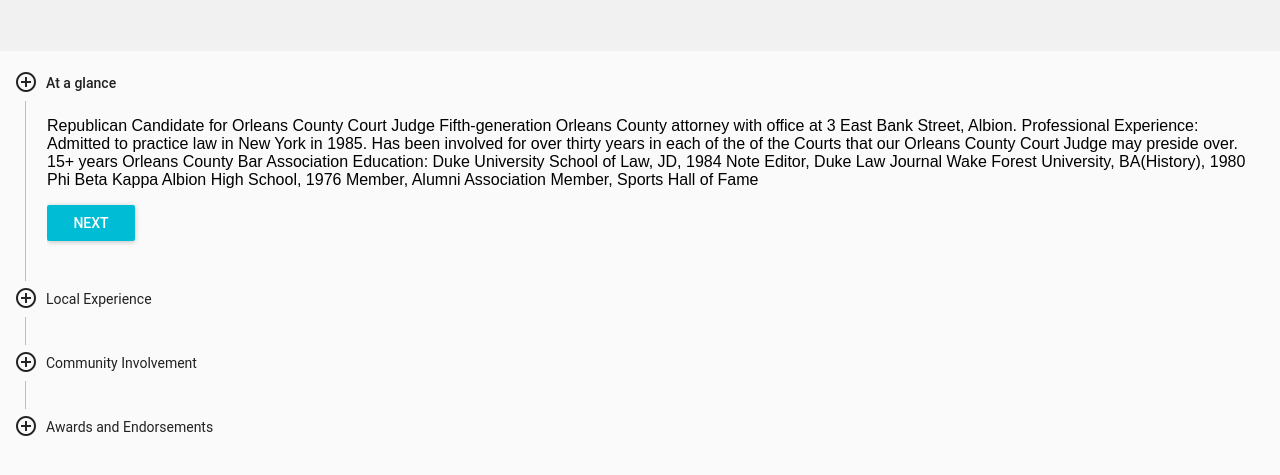
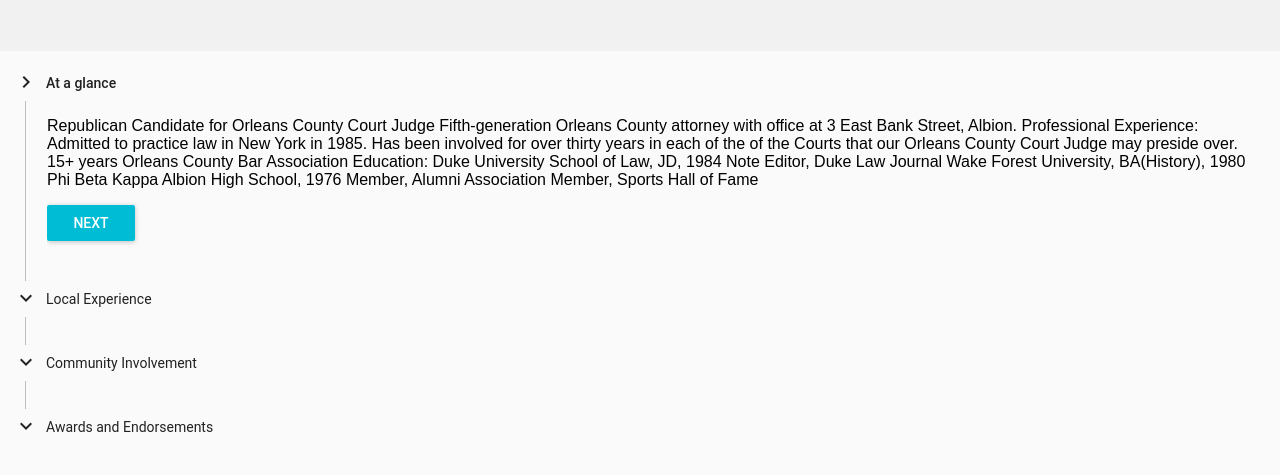
Before and after one commit to ras9841/SC_esq, a React (Create React App) app: page / in a window 1280 px wide. Shown: the part 305-780 px from the top of the page. Built offline with nearby package versions, Linux system fonts and the light colour scheme.

Commit message:
active section icons

```diff
--- a/src/StepSection.js
+++ b/src/StepSection.js
@@ -3,6 +3,9 @@ import {Step, Stepper, StepButton, StepContent} from 'material-ui/Stepper';
 import RaisedButton from 'material-ui/RaisedButton';
 import FlatButton from 'material-ui/FlatButton';
 import FontIcon from 'material-ui/FontIcon';
+
+const down = "keyboard_arrow_down";
+const right = "keyboard_arrow_right";
 
 class StepSection extends React.Component {
   constructor(props) {
@@ -11,6 +14,7 @@ class StepSection extends React.Component {
 
     this.state = {
       stepIndex: 0,
+      icon: down
     };
   }
 
@@ -53,9 +57,17 @@ class StepSection extends React.Component {
     );
   }
 
+  handleOnClick(index) {
+    this.setState({
+      stepIndex: index,
+    })
+  }
+
   render() {
     const {stepIndex} = this.state;
     const {data} = this.props;
+    const activeIcon = <FontIcon className="material-icons">keyboard_arrow_right</FontIcon>;
+    const defaultIcon = <FontIcon className="material-icons">keyboard_arrow_down</FontIcon>
     return (
       <div>
         <Stepper
@@ -67,7 +79,7 @@ class StepSection extends React.Component {
             <Step key={index}>
             <StepButton
               onClick={() => this.setState({stepIndex: index})}
-              icon={<FontIcon className="material-icons">add_circle_outline</FontIcon>}
+              icon={index === stepIndex ? activeIcon : defaultIcon}
               >
               {d.title}
             </StepButton>
```
